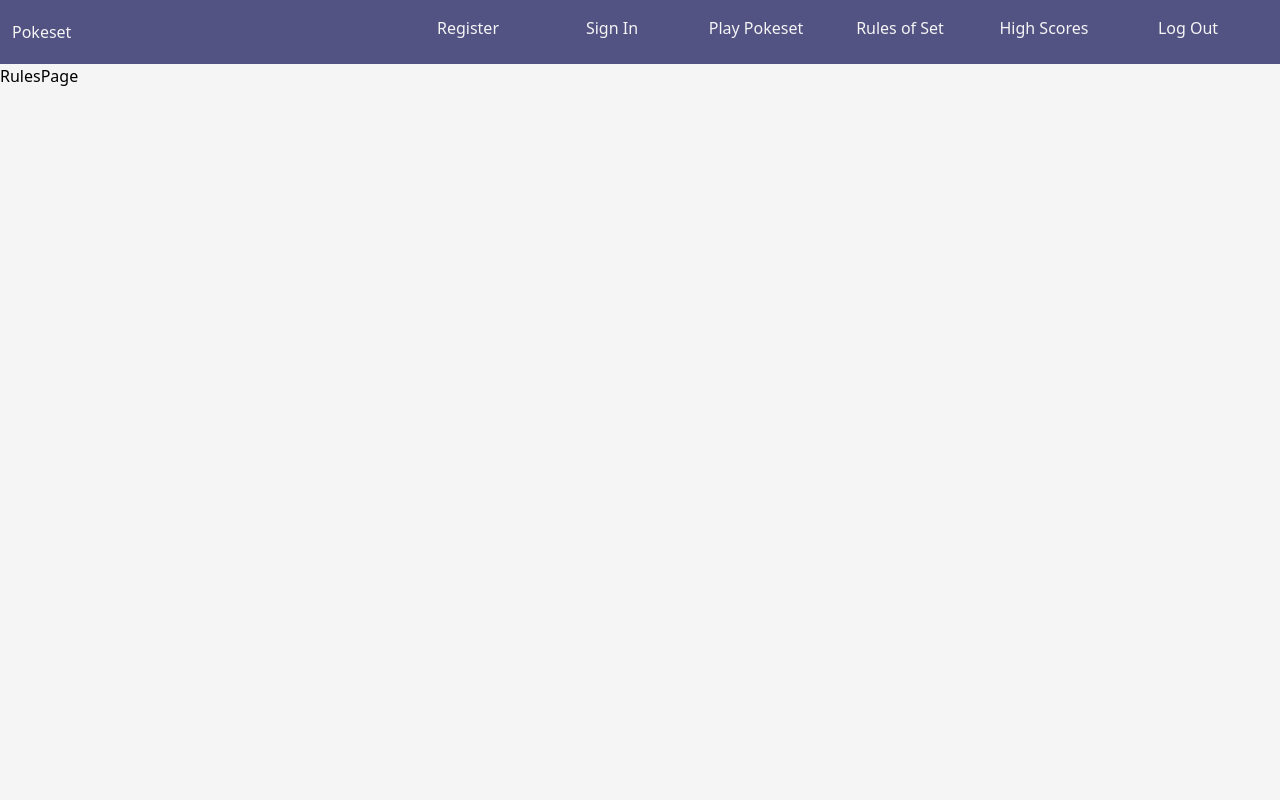
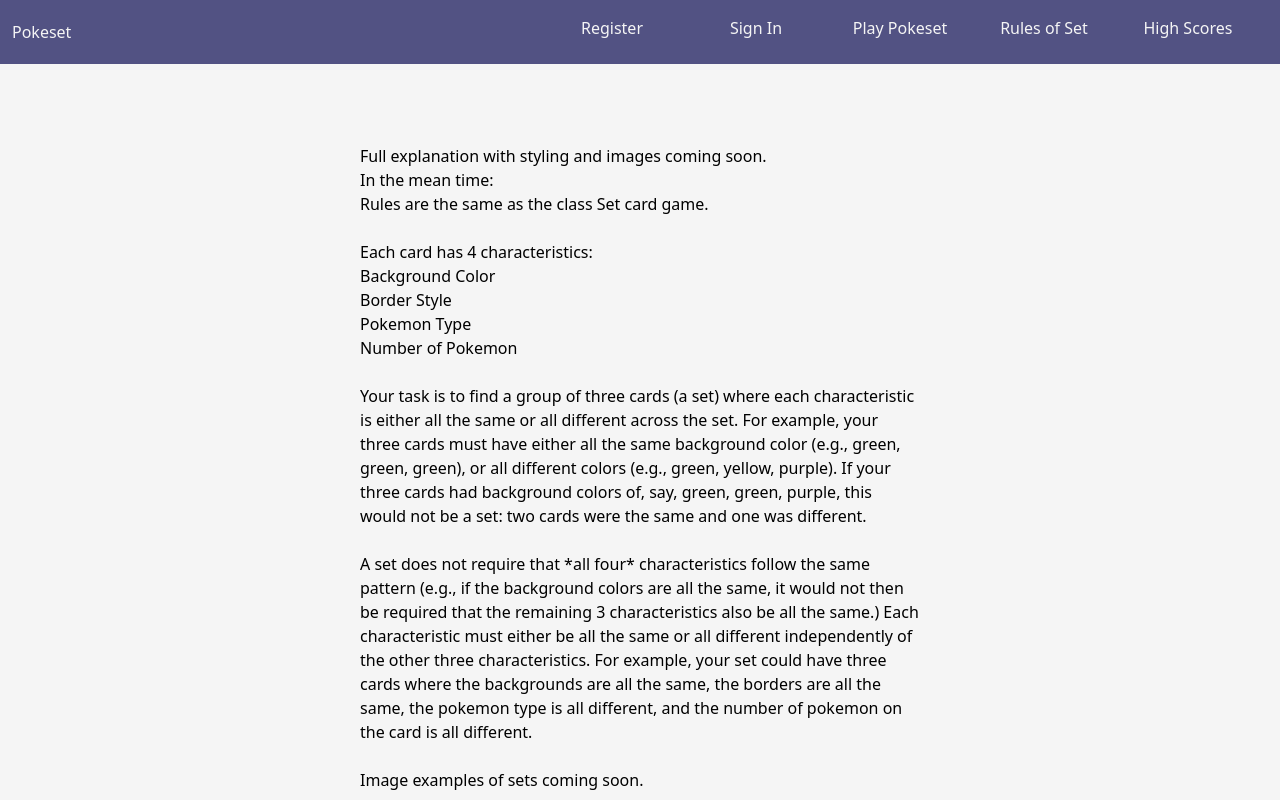
Before and after one commit to toddcmz/pokeSetReactFront, a React (Vite) app: page /rules in a window 1280 px wide. Built offline with nearby package versions, Linux system fonts and the light colour scheme.

Commit message:
a number of quick formatting and text updates in advance of making a version live in vercel. deactivated some buttons so clunky backend doesn't get spun up.

```diff
--- a/src/components/GameBoard.tsx
+++ b/src/components/GameBoard.tsx
@@ -1,7 +1,7 @@
 import { useEffect, useState } from "react"
 import CardSlot from "./CardSlot"
 import MakeDeck from './TheDeck'
-import { useNavigate } from "react-router-dom"
+//import { useNavigate } from "react-router-dom"
 import { checkForSets } from "../utils/generalFunctions"
 
 export type Card = {
@@ -23,10 +23,10 @@
 
 export default function GameBoard({imgUrls, setIsPlaying, pmonNameList}:Props) {
 
-    const navigate = useNavigate()
-
-
-    const base_api_url = import.meta.env.VITE_APP_BASE_API
+    // these are for handling game submission - commented out for
+    // interim vite post
+    //const navigate = useNavigate()
+    //const base_api_url = import.meta.env.VITE_APP_BASE_API
 
     // use state to show status of selections, maybe?
     const [foundSetStatus, setFoundSetStatus] = useState<string>('Awaiting game start')
@@ -207,25 +207,25 @@
     // for now, this is just triggering the use effect to stop playing,
     // submit your score to the backend, and take you to the scores
     // summary page...gotta figure out type of e on button click here...
-    async function handleSubmitGame(e:React.MouseEvent<HTMLButtonElement>){
-        e.preventDefault()
-        const res = await fetch(`${base_api_url}/newScore`,{
-            method:'POST',
-            headers : {
-                'Content-Type' : 'application/json',
-            },
-            body:JSON.stringify({
-                user_id: 3,
-                username: 'react1',
-                sets_found:setsFound
-            })
-        })
-        if(res.ok){
-            const data = await res.json()
-            console.log(data)
-            navigate(`/highscores`)
-        }
-    }
+    // async function handleSubmitGame(e:React.MouseEvent<HTMLButtonElement>){
+    //     e.preventDefault()
+    //     const res = await fetch(`${base_api_url}/newScore`,{
+    //         method:'POST',
+    //         headers : {
+    //             'Content-Type' : 'application/json',
+    //         },
+    //         body:JSON.stringify({
+    //             user_id: 3,
+    //             username: 'react1',
+    //             sets_found:setsFound
+    //         })
+    //     })
+    //     if(res.ok){
+    //         const data = await res.json()
+    //         console.log(data)
+    //         navigate(`/highscores`)
+    //     }
+    // }
 
     // this re-renders gameboard by altering the state
     function handleStartOver(){
@@ -237,6 +237,7 @@
     <div className="gameAreaContainer">
         <div className="gameDetailsContainer flexMeColumn">
             <button className="allAppButtons duringPlayButtons" onClick={handleStartOver}>Start Over</button>
+            <h3><strong>{foundSetStatus}</strong></h3>
             <h3>You're playing with:
                 <span className="thisGamePmonInfo">
                     <img className="pmonSpriteTiny" src={`${imgUrls[0]}`} alt="" />
@@ -261,11 +262,10 @@
             <h3>{`Penalty set checks: ${penaltyChecksUsed}`}</h3>
             <button className="allAppButtons duringPlayButtons" onClick={handleExtraRow}>Deal Extra Row</button>
             <h3>{`Extra row penalties: ${addRowPenalty}`}</h3>
-            <br/>
-            <button className="allAppButtons duringPlayButtons" onClick={handleSubmitGame}>Submit Game</button>
-            <h3>{foundSetStatus}</h3>
-            <h3>Sets Found: {setsFound}</h3>
-            <h3>{`Total Score: ${setsFound - penaltyChecksUsed - (addRowPenalty*0.5)}`}</h3>
+            {/* <button className="allAppButtons duringPlayButtons" onClick={handleSubmitGame}>Submit Game</button> */}
+
+            <h3><strong>Sets Found: {setsFound}</strong></h3>
+            <h3><strong>{`Total Score: ${setsFound - penaltyChecksUsed - (addRowPenalty*0.5)}`}</strong></h3>
         </div>
         <div className="gameBoardContainer">
             { boardCards.map(eachCard => (
--- a/src/components/Header.tsx
+++ b/src/components/Header.tsx
@@ -27,9 +27,9 @@
                 <div className="navButton">
                     <NavLink to='/highscores'>High Scores</NavLink>
                 </div>
-                <div className="navButton">
+                {/* <div className="navButton">
                     <NavLink to='/logout'>Log Out</NavLink>
-                </div>
+                    </div> */}
             </div>
         </header>
     )
--- a/src/pages/HighScoresPage.tsx
+++ b/src/pages/HighScoresPage.tsx
@@ -2,6 +2,6 @@
 
 export default function HighScoresPage() {
   return (
-    <div>HighScoresPage</div>
+    <div style={{width: '35rem', margin:'auto', paddingTop:'5rem'}}>High Scores Page coming soon!</div>
   )
 }
--- a/src/pages/LandingPage.tsx
+++ b/src/pages/LandingPage.tsx
@@ -3,6 +3,13 @@
 
 export default function LandingPage() {
   return (
-    <div>LandingPage</div>
+    <div style={{width:'20rem', margin:'auto', paddingTop:'8rem'}}>
+      Click <strong>Play Pokeset</strong> up in the nav bar!
+      <br/>
+      <br />
+      If you don't already know the rules of the classic card game Set,
+      click <strong>Rules of Set</strong> in the navbar for a
+      quick rundown. More complete and easier-to-follow rules to come.
+      Come back later for more content on this page.</div>
   )
 }
--- a/src/pages/RegisterPage.tsx
+++ b/src/pages/RegisterPage.tsx
@@ -49,15 +49,26 @@
 
   return (
     <>
-        <div>Register Here</div>
-        <form onSubmit={handleRegisterForm}>
+        <div style={{width: '35rem', margin:'auto', paddingTop:'5rem'}}>
+            Skip this for now.
+            <br/>
+            <br />
+            Just head to <strong>Play Pokeset</strong> in the nav bar.
+            <br />
+            <br />
+            This registration form connects to a free backend
+            hosting solution that is technically functional
+            but very slow, since I didn't want to upgrade to paid hosting tier. Check back later for full functionality.
+            Submit button is deactivated for now to avoid spamming the auth table in SQL.
+            </div>
+        <form style={{width: '35rem', margin:'auto'}} onSubmit={handleRegisterForm}>
             <input type="text" placeholder="Username" ref={usernameField}/>
             <br /><br />
             <input type="email" placeholder="Email" ref={emailField}/>
             <br /><br />
             <input type="password" placeholder="Password" ref={passwordField}/>
             <br /><br />
-            <button>Register</button>
+            {/*<button style={{width:'12rem'}}className="allAppButtons">Register</button>*/}
         </form>
     </>
   )
--- a/src/pages/RulesPage.tsx
+++ b/src/pages/RulesPage.tsx
@@ -2,6 +2,43 @@
 
 export default function RulesPage() {
   return (
-    <div>RulesPage</div>
+    <div style={{width: '35rem', margin:'auto', paddingTop:'5rem'}}>
+      Full explanation with styling and images coming soon.
+      <br />
+      In the mean time:
+      <br />
+      Rules are the same as the class Set card game.
+      <br />
+      <br />
+      Each card has 4 characteristics:
+      <ol>
+        <li>Background Color</li>
+        <li>Border Style</li>
+        <li>Pokemon Type</li>
+        <li>Number of Pokemon</li>
+      </ol>
+      <br />
+      Your task is to find a group of three cards (a set)
+      where each characteristic is either all the same or all
+      different across the set. For example, your three cards
+      must have either all the same background color (e.g., green, green, green),
+      or all different colors (e.g., green, yellow, purple). If your three
+      cards had background colors of, say, green, green, purple, this
+      would not be a set: two cards were the same and one was different.
+      <br />
+      <br />
+      A set does not require that *all four* characteristics follow
+      the same pattern (e.g., if the background colors are all the same, it
+      would not then be required that the remaining 3 characteristics also
+      be all the same.) Each characteristic must either be all the same or all
+      different independently of the other three characteristics. For example,
+      your set could have three cards where the backgrounds are all the same,
+      the borders are all the same, the pokemon type is all different,
+      and the number of pokemon on the card is all different.
+      <br />
+      <br />
+      Image examples of sets coming soon.
+      </div>
+
   )
 }
--- a/src/pages/SignInPage.tsx
+++ b/src/pages/SignInPage.tsx
@@ -3,6 +3,9 @@
 
 export default function SignInPage() {
   return (
-    <div>SignInPage</div>
+    <div style={{width: '35rem', margin:'auto', paddingTop:'5rem'}}>Placeholder. Will eventually be a sign in page once a better
+      backend hosting solution has been developed. Just head to
+      <strong> Play Pokeset</strong> in the navbar for now.
+    </div>
   )
 }
```
